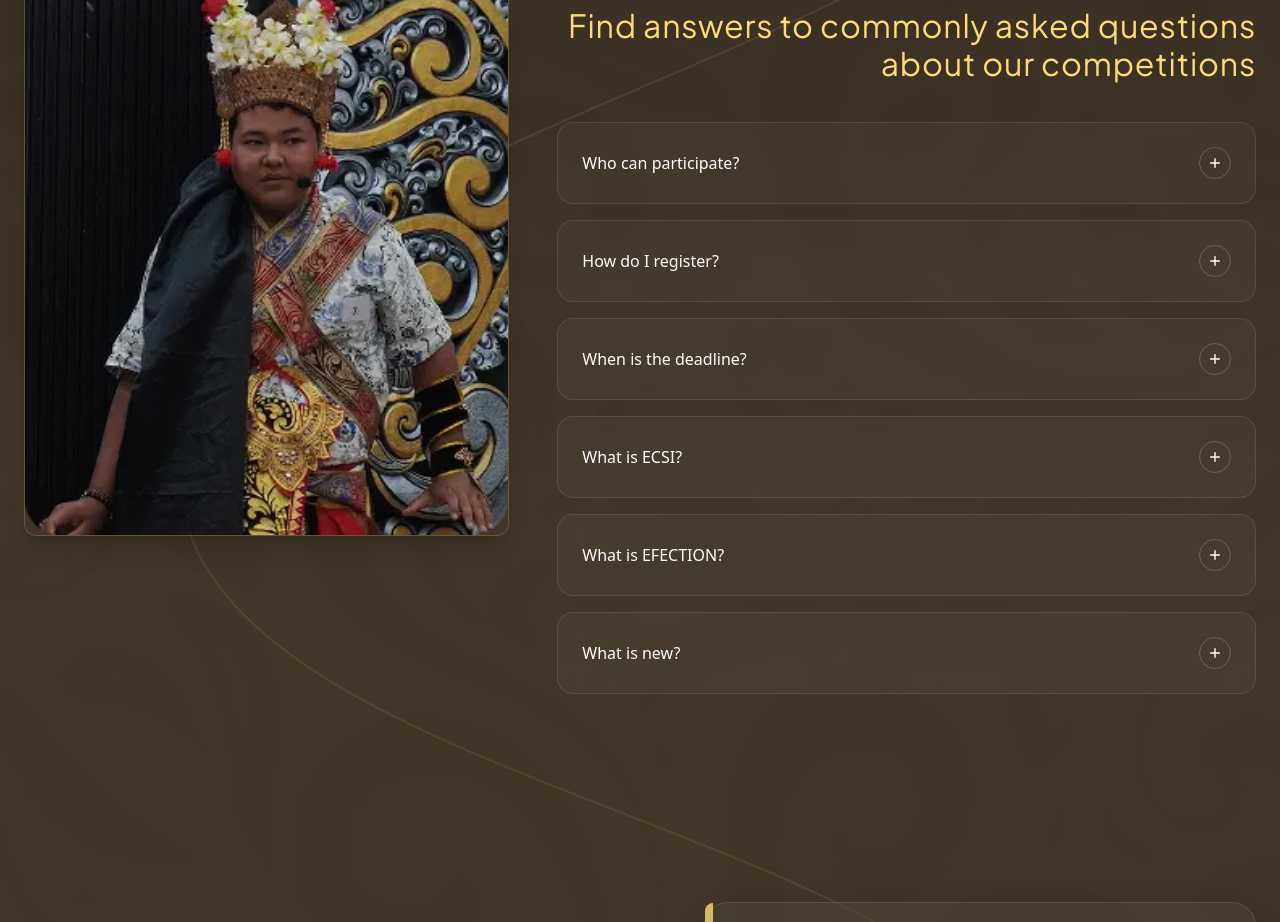
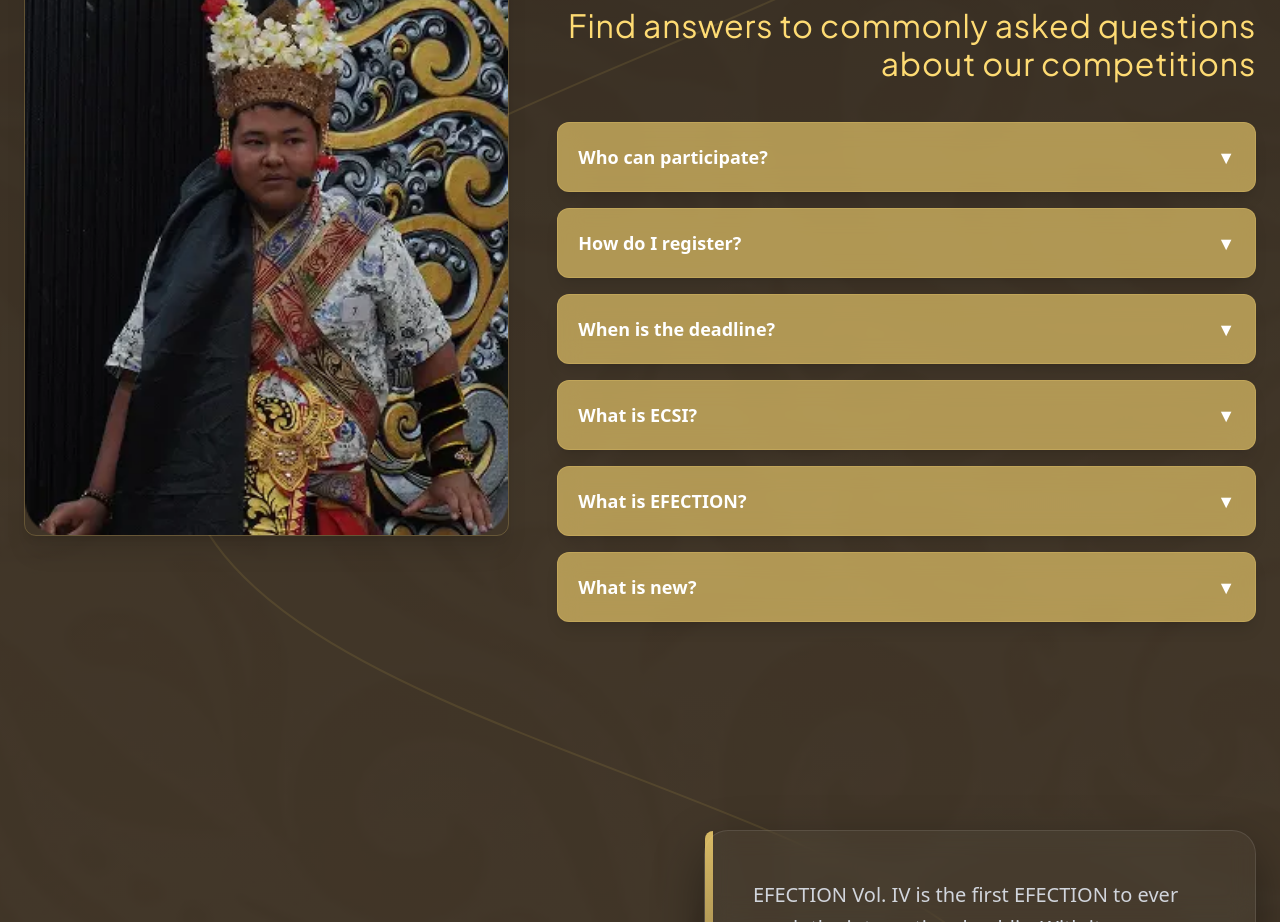
Before and after one commit to NovaPerwira/Efection, a Next.js app: page / in a window 1280 px wide. Shown: the part 8400-9322 px from the top of the page. Built offline with nearby package versions, Linux system fonts and the light colour scheme; a web font is replaced by a local one.

Commit message:
Merge Resolve dim_revise to Main, follow dim_revise

```diff
--- a/components/Competition-revisi.tsx
+++ b/components/Competition-revisi.tsx
@@ -528,41 +528,36 @@ export default function CompetitionSection() {
 }
 
 function FAQItem({ question, answer }: { question: string; answer: React.ReactNode }) {
-  const [isOpen, setIsOpen] = useState(false);
+  const [isOpen, setIsOpen] = useState(false)
 
   return (
     <motion.div
       layout
       variants={{
-        hidden: { opacity: 0, y: 15 },
+        hidden: { opacity: 0, y: 20 },
         show: { opacity: 1, y: 0 },
       }}
-      className={`
-        relative overflow-hidden rounded-2xl border transition-all duration-300
-        ${isOpen
-          ? "bg-white/[0.08] border-[#FEDB73]/40 shadow-[0_10px_30px_rgba(254,219,115,0.05)]"
-          : "bg-white/[0.03] border-white/10 hover:bg-white/[0.05] hover:border-white/20"}
-        backdrop-blur-md
-      `}
+      transition={{ type: "spring", stiffness: 90, damping: 20 }}
+      className="bg-[#FEDB73]/60 backdrop-blur-md border border-[#FEDB73]/20 rounded-xl p-5 shadow-lg"
     >
-      <button
+      {/* BUTTON */}
+      <motion.button
         onClick={() => setIsOpen(!isOpen)}
-        className="w-full flex justify-between items-center text-left p-4 sm:p-5 lg:p-6 outline-none gap-3"
+        whileHover={{ scale: 1.02 }}
+        whileTap={{ scale: 0.98 }}
+        transition={{ type: "spring", stiffness: 300, damping: 20 }}
+        className="w-full flex justify-between items-center text-right text-white font-semibold text-lg"
       >
-        <span className={`font-medium text-sm sm:text-base transition-colors duration-300 ${isOpen ? "text-[#FEDB73]" : "text-white"}`}>
-          {question}
-        </span>
-        <motion.div
-          animate={{ rotate: isOpen ? 45 : 0 }}
-          transition={{ type: "spring", stiffness: 200, damping: 20 }}
-          className={`flex-shrink-0 w-6 h-6 sm:w-8 sm:h-8 flex items-center justify-center rounded-full border transition-colors ${isOpen ? "border-[#FEDB73] text-[#FEDB73]" : "border-white/20 text-white"}`}
+        {question}
+        <motion.span
+          animate={{ rotate: isOpen ? 180 : 0 }}
+          transition={{ type: "spring", stiffness: 200, damping: 15 }}
         >
-          <svg width="10" height="10" viewBox="0 0 14 14" fill="none" xmlns="http://www.w3.org/2000/svg">
-            <path d="M7 1V13M1 7H13" stroke="currentColor" strokeWidth="2" strokeLinecap="round" strokeLinejoin="round"/>
-          </svg>
-        </motion.div>
-      </button>
+          ▼
+        </motion.span>
+      </motion.button>
 
+      {/* ANSWER */}
       <AnimatePresence initial={false}>
         {isOpen && (
           <motion.div
@@ -570,14 +565,18 @@ function FAQItem({ question, answer }: { question: string; answer: React.ReactNo
             initial={{ height: 0, opacity: 0 }}
             animate={{ height: "auto", opacity: 1 }}
             exit={{ height: 0, opacity: 0 }}
-            transition={{ duration: 0.35, ease: [0.4, 0, 0.2, 1] }}
+            transition={{
+              duration: 0.35,
+              ease: [0.4, 0, 0.2, 1],
+            }}
+            className="overflow-hidden"
           >
-            <div className="px-4 sm:px-5 lg:px-6 pb-4 sm:pb-5 lg:pb-6 pt-1 text-gray-300 text-xs sm:text-sm text-left leading-relaxed">
+            <div className="pt-4 text-[#e2ddd4] text-left leading-relaxed">
               {answer}
             </div>
           </motion.div>
         )}
       </AnimatePresence>
     </motion.div>
-  );
+  )
 }
```
